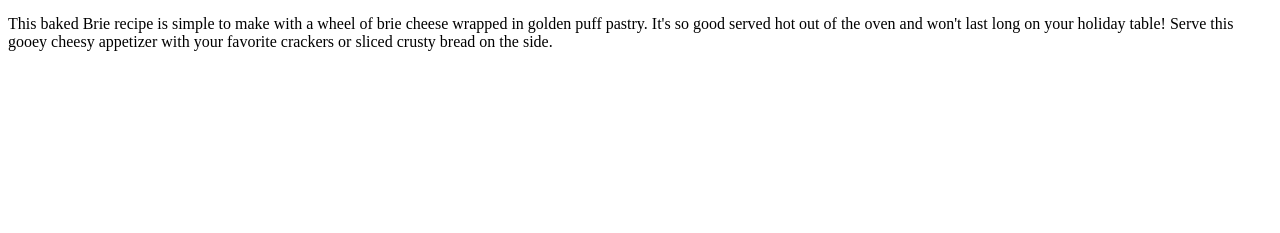
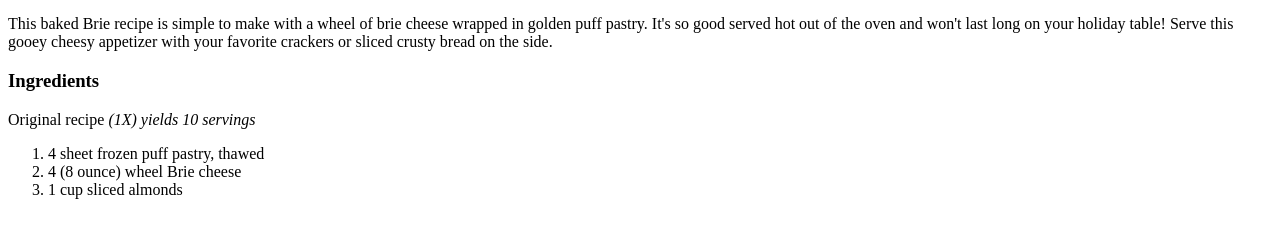
Before and after one commit to KondoweMukuka/odin-recipes, a plain HTML site: page recipes/baked-brie-in-puff-pastry.html in a window 1280 px wide. Shown: the part 503-736 px from the top of the page. Drawn offline with Linux system fonts and the light colour scheme.

Commit message:
Add ingredients section to baked-brie-in-puff-pastry.html

```diff
--- a/recipes/baked-brie-in-puff-pastry.html
+++ b/recipes/baked-brie-in-puff-pastry.html
@@ -8,8 +8,18 @@
     <body>
         <h1>Baked Brie in Puff Pastry</h1>
         <img src="https://www.allrecipes.com/thmb/7XMg_8K9ni9yjgPFtV7rx89Cdd8=/1500x0/filters:no_upscale():max_bytes(150000):strip_icc():format(webp)/ALR-15192-baked-brie-in-puff-pastry-VAT-step-06-55aacf9efbdd4b2dac2f80866b5e2fec.jpg" alt="A scrumptious Baked Brie in Puff Pastry" width="500">
+        <!--Recipe Description -->
         <h3>Description</h3>
         <p>This baked Brie recipe is simple to make with a wheel of brie cheese wrapped in golden puff pastry. It's so good served hot out of the oven and won't last long on your holiday table! Serve this gooey cheesy appetizer with your favorite crackers or sliced crusty bread on the side.</p>
 
+        <!-- Ingredients Section -->
+        <h3>Ingredients</h3>
+        <p>Original recipe <em>(1X) yields 10 servings</em></p>
+        <ol>
+            <li>4 sheet frozen puff pastry, thawed</li>
+            <li>4 (8 ounce) wheel Brie cheese</li>
+            <li>1 cup sliced almonds</li>
+        </ol>
+
     </body>
 </html>
```
